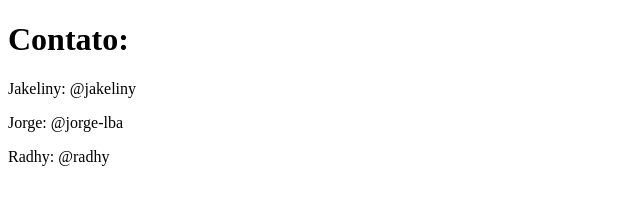
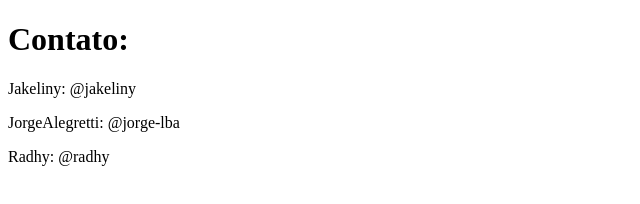
Before and after one commit to jakeliny/github-for-teams, a plain HTML site: page contato.html in a window 1280 px wide. Shown: the full height of the page, 0-640 px from the left. Drawn offline with Linux system fonts and the light colour scheme.

Commit message:
foi incluído o sobre nome no contato "Jorge"

```diff
--- a/contato.html
+++ b/contato.html
@@ -9,7 +9,7 @@
 <body>
     <h1>Contato:</h1>
     <p>Jakeliny: @jakeliny</p>
-    <p>Jorge: @jorge-lba</p>
+    <p>JorgeAlegretti: @jorge-lba</p>
     <p>Radhy: @radhy</p>
 </body>
 </html>
```
